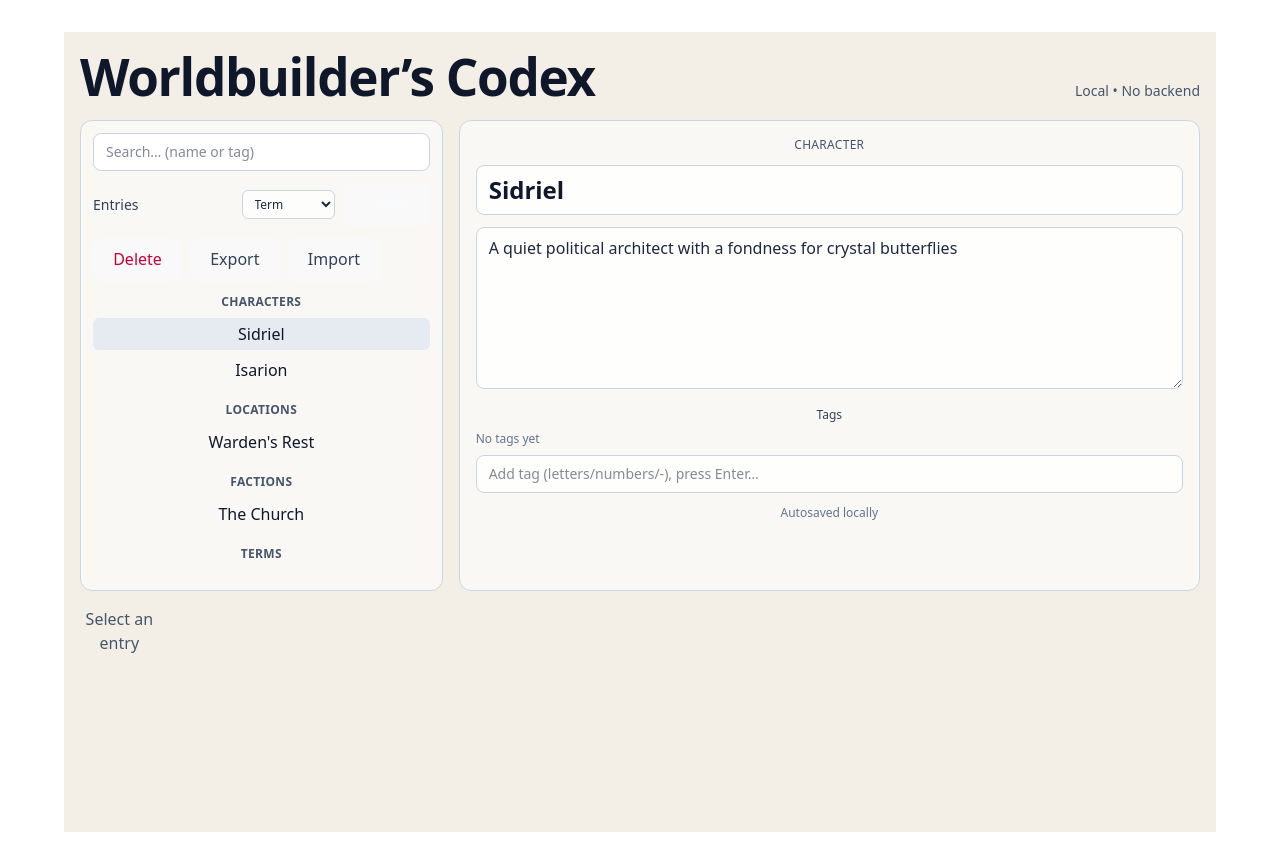
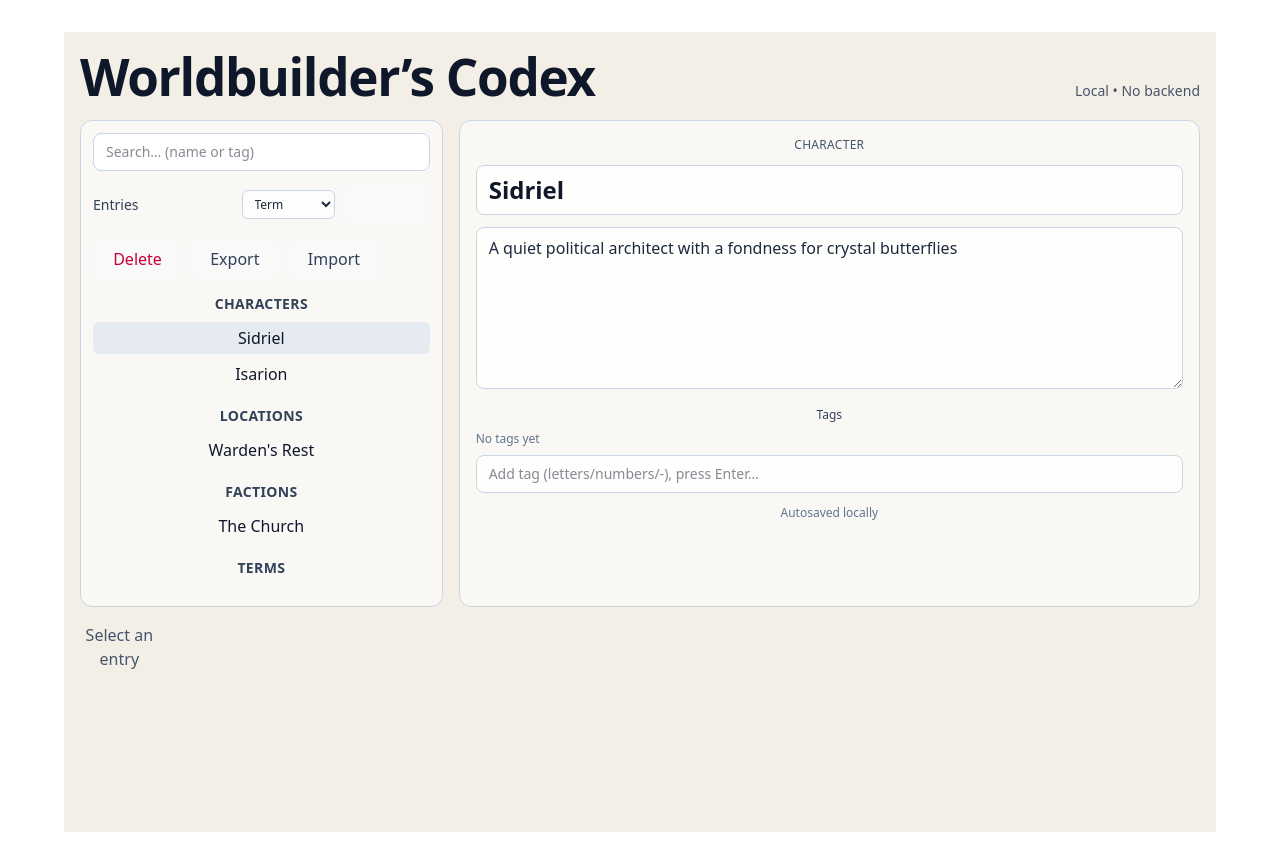
Before and after one commit to AmberTJC/worldbuilders-codex, a React (Vite) app: page / in a window 1280 px wide. Built offline with nearby package versions, Linux system fonts and the light colour scheme.

Commit message:
ui: emphasize entry section headers

```diff
--- a/src/App.jsx
+++ b/src/App.jsx
@@ -329,7 +329,7 @@ const hasResults = matchedEntries.length > 0;
 
                 return (
                   <div key={type} className="mb-4">
-                    <h2 className="mb-2 text-xs font-semibold uppercase tracking-wide text-slate-600">
+                    <h2 className="mb-2 text-sm font-bold uppercase tracking-wide text-slate-700">
                       {type}s
                     </h2>
 
```
